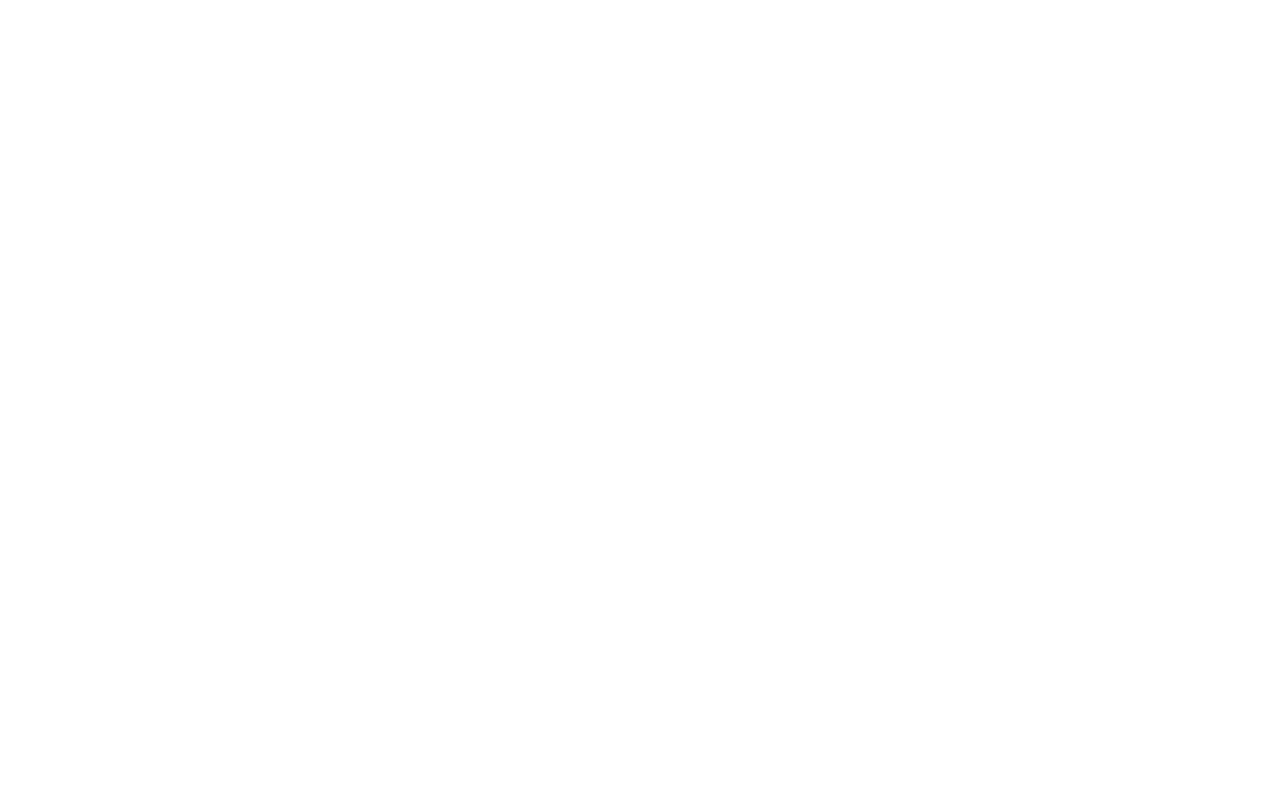
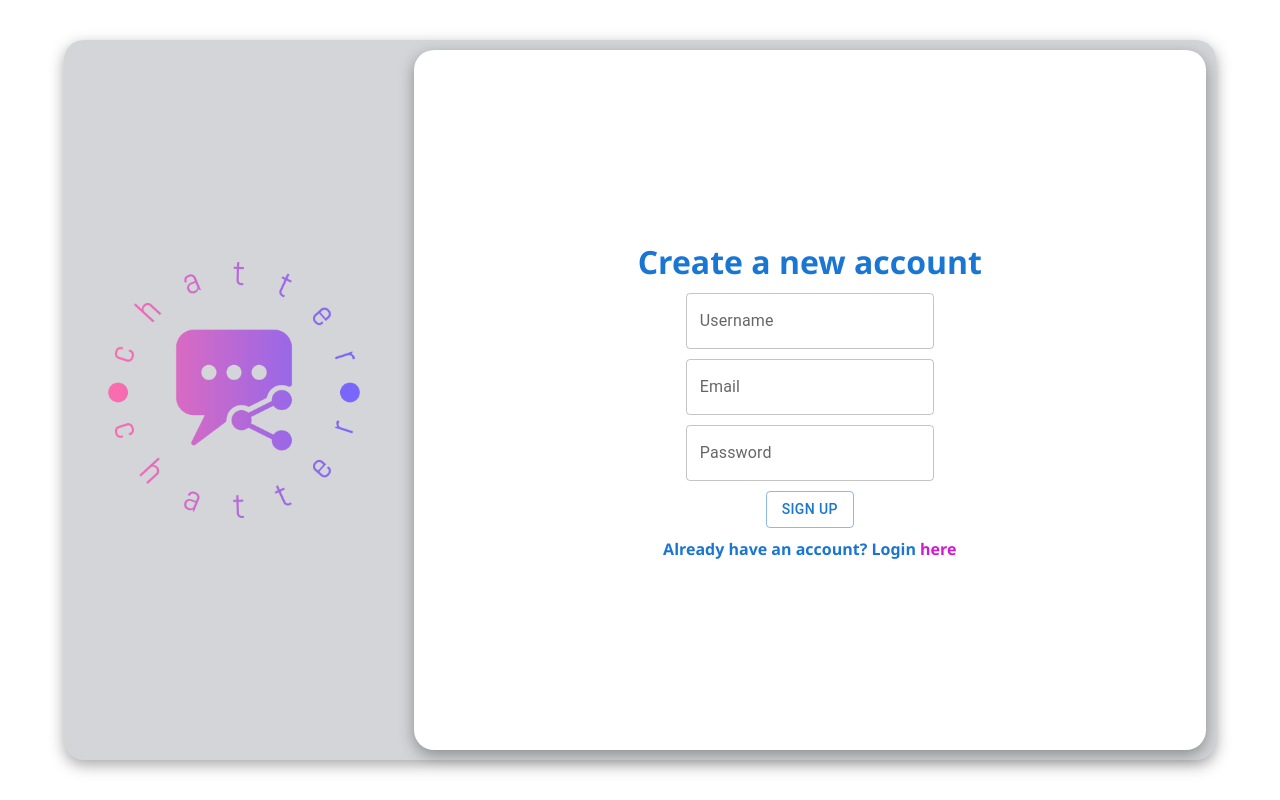
Before and after one commit to kirlosbasta/chatter, a React (Vite) app in the folder frontendUi/: page /register in a window 1280 px wide. Before the commit this address had no page. Built offline with nearby package versions, Linux system fonts and the light colour scheme.

Commit message:
Create regstriation page

```diff
--- a/frontendUi/src/App.jsx
+++ b/frontendUi/src/App.jsx
@@ -1,4 +1,5 @@
 import { Route, Routes } from 'react-router-dom';
+import { useSelector } from 'react-redux';
 import './App.css';
 import Main from './components/Main';
 import Login from './components/Login';
@@ -7,8 +8,8 @@
 import CreateGroup from './components/CreateGroup';
 import Users from './components/Users';
 import Groups from './components/Groups';
-import { useSelector } from 'react-redux';
 import Conversations from './components/Conversations';
+import Register from './components/Register';
 
 function App() {
   const lightMode = useSelector((state) => state.themeKey);
@@ -16,6 +17,7 @@
     <div className={'app' + (!lightMode ? ' blackish' : '')}>
       <Routes>
         <Route path='/' element={<Login />} />
+        <Route path='/register' element={<Register />} />
         <Route path='/app' element={<Main />}>
           <Route path='welcome' element={<Welcome />} />
           <Route path='chat' element={<ChatArea />} />
--- a/frontendUi/src/components/Login.jsx
+++ b/frontendUi/src/components/Login.jsx
@@ -1,23 +1,26 @@
-import React from 'react';
 import { Button, TextField } from '@mui/material';
 import logo from '../assets/logo-no-background.png';
+import { Link } from 'react-router-dom';
 
 function Login() {
   return (
-    <div className='login-container'>
-      <div className='image-container'>
-        <img src={logo} alt='Logo' className='welcome-logo' />
+    <div className="login-container">
+      <div className="image-container">
+        <img src={logo} alt="Logo" className="welcome-logo" />
       </div>
-      <div className='login-box'>
+      <div className="login-box">
         <h1>Login to your account</h1>
-        <TextField id='outlined-basic' label='Email' variant='outlined' />
+        <TextField id="outlined-basic" label="Username" variant="outlined" />
         <TextField
-          id='outlined-password-input'
-          label='Password'
-          type='password'
-          autoComplete='current-password'
+          id="outlined-password-input"
+          label="Password"
+          type="password"
+          autoComplete="current-password"
         />
-        <Button variant='outlined'>Login</Button>
+        <Button variant="outlined">Login</Button>
+        <p>
+          Don&apos;t have an account? Register <Link to="/register" className='link'>here</Link>
+        </p>
       </div>
     </div>
   );
--- /dev/null
+++ b/frontendUi/src/components/Register.jsx
@@ -0,0 +1,30 @@
+import { Button, TextField } from '@mui/material';
+import logo from '../assets/logo-no-background.png';
+import { Link } from 'react-router-dom';
+
+function Register() {
+  return (
+    <div className='login-container'>
+      <div className='image-container'>
+        <img src={logo} alt='Logo' className='welcome-logo' />
+      </div>
+      <div className='login-box'>
+        <h1>Create a new account</h1>
+        <TextField id='outlined-basic' label='Username' variant='outlined' />
+        <TextField id='outlined-basic' label='Email' variant='outlined' />
+        <TextField
+          id='outlined-password-input'
+          label='Password'
+          type='password'
+          autoComplete='current-password'
+        />
+        <Button variant='outlined'>Sign Up</Button>
+        <p>
+          Already have an account? Login <Link to=".." className='link'>here</Link>
+        </p>
+      </div>
+    </div>
+  );
+}
+
+export default Register;
--- a/frontendUi/src/components/styles.css
+++ b/frontendUi/src/components/styles.css
@@ -288,6 +288,11 @@
   box-shadow: rgba(0, 0, 0, 0.35) 0px 5px 15px;
 }
 
+.link {
+  color: #d219d2;
+  text-decoration: none;
+}
+
 /* ====================================== Online user and groups ========================== */
 .list-container {
   flex: 0.7;
```
